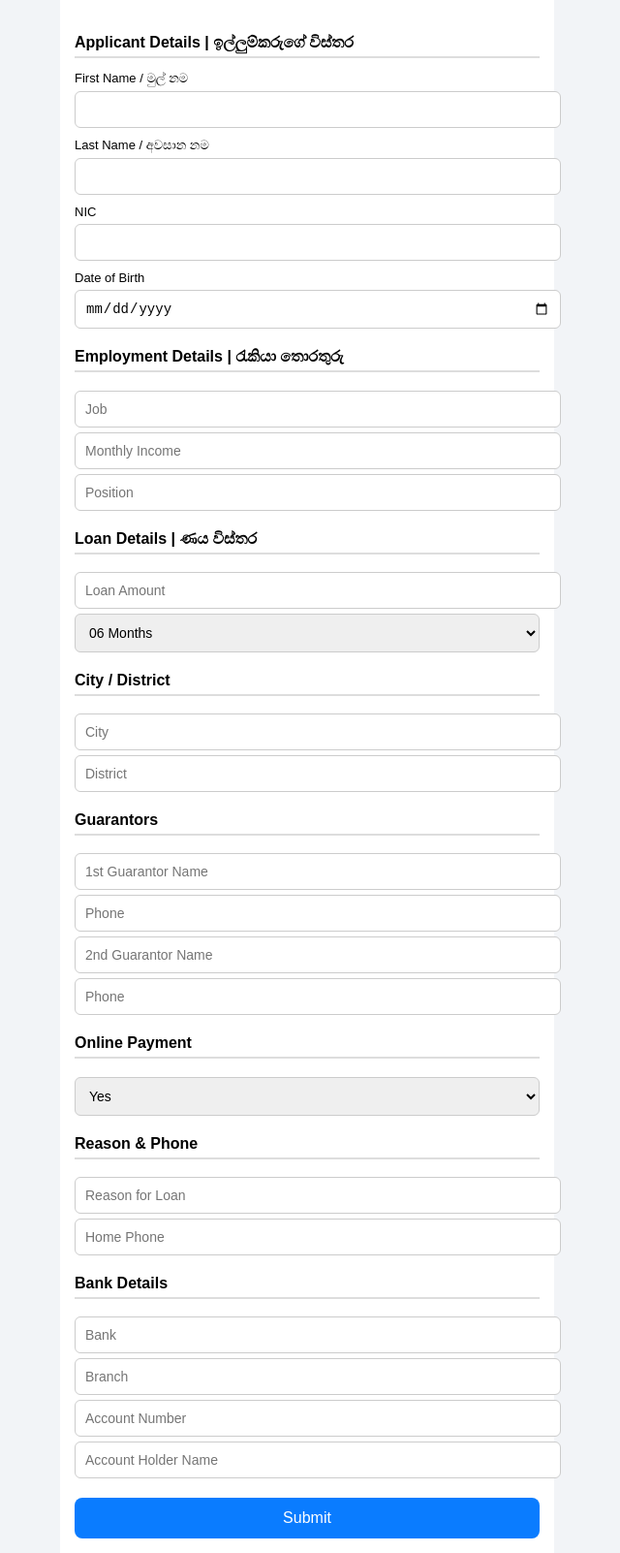
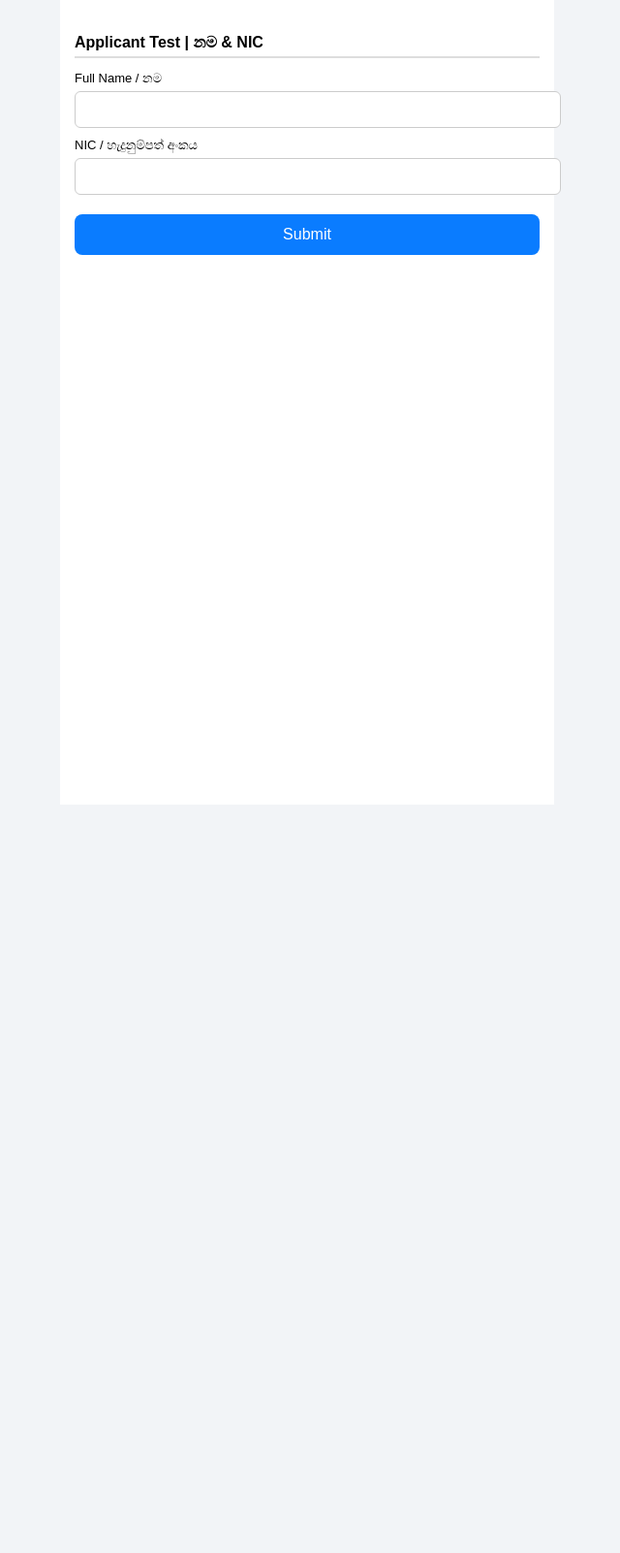
Before and after one commit to ezcservice/ezcservice-from2, a plain HTML site: page index.html in a window 1280 px wide. Shown: the whole page at 97% size, without its empty margins (323-963 px from the left). After the commit the page ends 830 px from the top, so only its background shows below. Drawn offline with Linux system fonts and the light colour scheme.

Commit message:
Update index.html

```diff
--- a/index.html
+++ b/index.html
@@ -3,130 +3,30 @@
 <head>
 <meta charset="UTF-8">
 <meta name="viewport" content="width=device-width, initial-scale=1.0">
-<title>Multi-Pay Loan Application</title>
-
+<title>Loan Form Test</title>
 <style>
-body{
-  margin:0;
-  font-family: Arial, sans-serif;
-  background:#f2f4f7;
-}
-.container{
-  max-width:480px;
-  margin:auto;
-  background:#fff;
-  min-height:100vh;
-  padding:15px;
-}
-h2{
-  font-size:16px;
-  margin-top:20px;
-  padding-bottom:5px;
-  border-bottom:2px solid #ddd;
-}
-label{
-  font-size:13px;
-  display:block;
-  margin-top:10px;
-}
-input,select{
-  width:100%;
-  padding:10px;
-  margin-top:5px;
-  border-radius:6px;
-  border:1px solid #ccc;
-  font-size:14px;
-}
-button{
-  width:100%;
-  padding:12px;
-  margin-top:20px;
-  background:#0a7cff;
-  color:#fff;
-  border:none;
-  border-radius:8px;
-  font-size:16px;
-}
-#loading,#confirm{
-  display:none;
-  text-align:center;
-  padding:40px 20px;
-}
-.loader{
-  width:50px;
-  height:50px;
-  border:6px solid #eee;
-  border-top:6px solid #0a7cff;
-  border-radius:50%;
-  margin:auto;
-  animation:spin 1s linear infinite;
-}
-@keyframes spin{
-  0%{transform:rotate(0deg)}
-  100%{transform:rotate(360deg)}
-}
+body{margin:0;font-family:Arial,sans-serif;background:#f2f4f7;}
+.container{max-width:480px;margin:auto;background:#fff;min-height:100vh;padding:15px;}
+h2{font-size:16px;margin-top:20px;padding-bottom:5px;border-bottom:2px solid #ddd;}
+label{font-size:13px;display:block;margin-top:10px;}
+input{width:100%;padding:10px;margin-top:5px;border-radius:6px;border:1px solid #ccc;font-size:14px;}
+button{width:100%;padding:12px;margin-top:20px;background:#0a7cff;color:#fff;border:none;border-radius:8px;font-size:16px;}
+#loading,#confirm{display:none;text-align:center;padding:40px 20px;}
+.loader{width:50px;height:50px;border:6px solid #eee;border-top:6px solid #0a7cff;border-radius:50%;margin:auto;animation:spin 1s linear infinite;}
+@keyframes spin{0%{transform:rotate(0deg)}100%{transform:rotate(360deg)}}
 </style>
 </head>
+<body>
 
-<body>
 <div class="container">
 
 <form id="loanForm">
+<h2>Applicant Test | නම & NIC</h2>
+<label>Full Name / නම</label>
+<input id="fullname" required>
 
-<h2>Applicant Details | ඉල්ලුම්කරුගේ විස්තර</h2>
-<label>First Name / මුල් නම</label>
-<input id="fname" required>
-
-<label>Last Name / අවසාන නම</label>
-<input id="lname" required>
-
-<label>NIC</label>
+<label>NIC / හැදුනුම්පත් අංකය</label>
 <input id="nic" required>
-
-<label>Date of Birth</label>
-<input type="date" id="dob">
-
-<h2>Employment Details | රැකියා තොරතුරු</h2>
-<input id="job" placeholder="Job">
-<input id="income" placeholder="Monthly Income">
-<input id="position" placeholder="Position">
-
-<h2>Loan Details | ණය විස්තර</h2>
-<input id="amount" placeholder="Loan Amount">
-<select id="period">
-  <option>06 Months</option>
-  <option>09 Months</option>
-  <option>12 Months</option>
-  <option>15 Months</option>
-  <option>21 Months</option>
-  <option>24 Months</option>
-</select>
-
-<h2>City / District</h2>
-<input id="city" placeholder="City">
-<input id="district" placeholder="District">
-
-<h2>Guarantors</h2>
-<input id="g1name" placeholder="1st Guarantor Name">
-<input id="g1phone" placeholder="Phone">
-<input id="g2name" placeholder="2nd Guarantor Name">
-<input id="g2phone" placeholder="Phone">
-
-<h2>Online Payment</h2>
-<select id="online">
-  <option>Yes</option>
-  <option>No</option>
-</select>
-
-<h2>Reason & Phone</h2>
-<input id="reason" placeholder="Reason for Loan">
-<input id="homephone" placeholder="Home Phone">
-
-<h2>Bank Details</h2>
-<input id="bank" placeholder="Bank">
-<input id="branch" placeholder="Branch">
-<input id="accno" placeholder="Account Number">
-<input id="accname" placeholder="Account Holder Name">
 
 <button type="submit">Submit</button>
 </form>
@@ -147,13 +47,11 @@ button{
 </div>
 
 <script>
+// Replace FORM_ID and ENTRY_IDs with your pre-filled Google Form IDs
 function sendToGoogleForm(){
-  let url =
-  "https://docs.google.com/forms/d/e/FORM_ID/formResponse?" +
-  "entry.ENTRY_1="+encodeURIComponent(fname.value)+
-  "&entry.ENTRY_2="+encodeURIComponent(lname.value)+
-  "&entry.ENTRY_3="+encodeURIComponent(nic.value)+
-  "&entry.ENTRY_4="+encodeURIComponent(amount.value);
+  let url = "https://docs.google.com/forms/d/e/FORM_ID/formResponse?" +
+    "entry.ENTRY_FULLNAME="+encodeURIComponent(fullname.value)+
+    "&entry.ENTRY_NIC="+encodeURIComponent(nic.value);
 
   fetch(url,{mode:"no-cors"});
 }
@@ -161,6 +59,7 @@ function sendToGoogleForm(){
 document.getElementById("loanForm").onsubmit=function(e){
   e.preventDefault();
   sendToGoogleForm();
+
   loanForm.style.display="none";
   loading.style.display="block";
 
@@ -171,13 +70,7 @@ document.getElementById("loanForm").onsubmit=function(e){
 }
 
 function sendWhatsApp(){
-  let msg =
-  "Loan Application\n"+
-  "Name: "+fname.value+" "+lname.value+"\n"+
-  "NIC: "+nic.value+"\n"+
-  "Loan: "+amount.value+"\n"+
-  "Period: "+period.value;
-
+  let msg = "Loan Test\nName: "+fullname.value+"\nNIC: "+nic.value;
   let wa="https://wa.me/94742089009?text="+encodeURIComponent(msg);
   window.open(wa,"_blank");
 }
```
